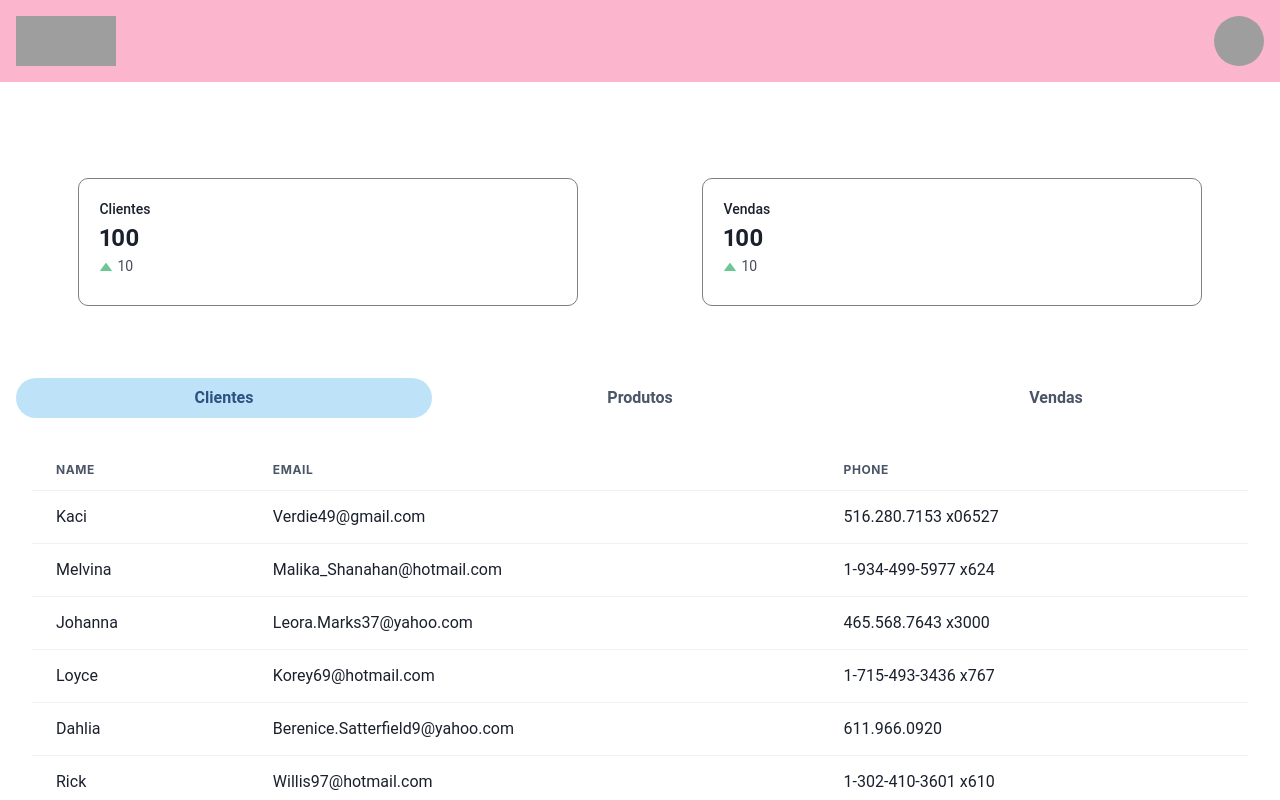
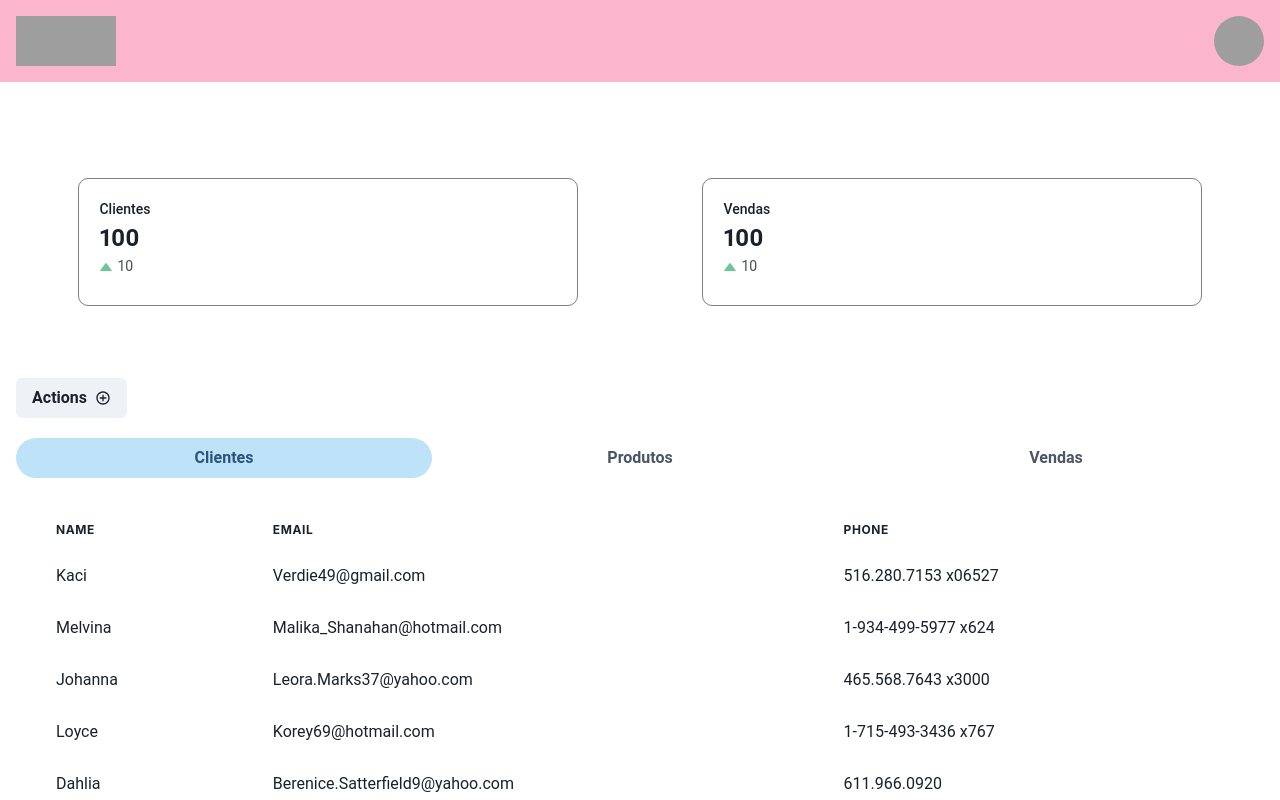
Before and after one commit to Lucas-E/finance-softex-front, a React (Vite) app: page /dashboard in a window 1280 px wide. Shown: the top 800 px of the page. Built offline with nearby package versions, Linux system fonts and the light colour scheme; grey boxes are pictures that could not be loaded; the HTML template or start-up script is replaced by a standard one.

Commit message:
adicionando botão de menu

```diff
--- a/package.json
+++ b/package.json
@@ -16,6 +16,7 @@
     "@types/axios": "^0.14.0",
     "@types/faker": "^6.6.9",
     "@types/node": "^20.11.0",
+    "@types/react-icons": "^3.0.0",
     "@types/react-router-dom": "^5.3.3",
     "axios": "^1.6.5",
     "faker": "^6.6.6",
@@ -24,6 +25,7 @@
     "match-sorter": "^6.3.1",
     "react": "^18.2.0",
     "react-dom": "^18.2.0",
+    "react-icons": "^5.0.1",
     "react-router-dom": "^6.21.2",
     "sort-by": "^1.2.0"
   },
--- a/src/components/DashboardTable/DashboardTable.tsx
+++ b/src/components/DashboardTable/DashboardTable.tsx
@@ -9,7 +9,7 @@ interface TableProps {
 const DashboardTable = ({ data, headers }: TableProps) => {
 	return (
 		<Box borderRadius="md" overflow="hidden">
-			<Table variant="simple">
+			<Table variant="stripped">
 				<Thead>
 					<Tr>
 						{headers?.map((header, index) => (
--- /dev/null
+++ b/src/components/MenuButton/CreationMenuButton.tsx
@@ -0,0 +1,25 @@
+import {
+	Menu,
+	MenuButton,
+	MenuList,
+	MenuItem,
+	Button
+} from "@chakra-ui/react";
+import { BiPlusCircle } from "react-icons/bi";
+
+const CreationMenuButton = () => {
+	return (
+		<Menu>
+			<MenuButton as={Button} rightIcon={<BiPlusCircle />}>
+				Actions
+			</MenuButton>
+			<MenuList>
+				<MenuItem>Criar Cliente</MenuItem>
+				<MenuItem>Criar Produto</MenuItem>
+				<MenuItem>Criar Venda</MenuItem>
+			</MenuList>
+		</Menu>
+	);
+};
+
+export default CreationMenuButton;
--- a/src/pages/Dashboard/Dashboard.tsx
+++ b/src/pages/Dashboard/Dashboard.tsx
@@ -3,9 +3,10 @@ import StatCard from "../../components/StatCard";
 import { Tabs, TabList, TabPanels, Tab, TabPanel } from "@chakra-ui/react";
 import DashboardTable from "../../components/DashboardTable/DashboardTable";
 import { generateFakeData } from "../../utils/functions/generateFakeDataTable";
+import CreationMenuButton from "../../components/MenuButton/CreationMenuButton";
 
 const Dashboard = () => {
-    const customerData = generateFakeData(10);
+	const customerData = generateFakeData(10);
 	return (
 		<Box>
 			<Flex align="center" justify="space-between" p={4} bg="pink.200">
@@ -22,7 +23,10 @@ const Dashboard = () => {
 				<StatCard amount={100} percentage={10} label={"Clientes"} />
 				<StatCard amount={100} percentage={10} label={"Vendas"} />
 			</Flex>
-			<Flex p={4} justify="space-between">
+			<Flex p={4} justify="space-between" flexDirection={"column"}>
+				<Box marginBottom={5}>
+					<CreationMenuButton />
+				</Box>
 				<Tabs isFitted variant="soft-rounded" width={"100%"}>
 					<TabList mb="1em">
 						<Tab>Clientes</Tab>
@@ -31,13 +35,27 @@ const Dashboard = () => {
 					</TabList>
 					<TabPanels>
 						<TabPanel>
-							<DashboardTable data={customerData} headers={['name', 'email', 'phone']} />
+							<DashboardTable
+								data={customerData}
+								headers={["name", "email", "phone"]}
+							/>
 						</TabPanel>
 						<TabPanel>
-							<DashboardTable data={null} headers={['name', 'price', 'description']}/>
+							<DashboardTable
+								data={null}
+								headers={["name", "price", "description"]}
+							/>
 						</TabPanel>
 						<TabPanel>
-							<DashboardTable data={null} headers={['customerName', 'amount', 'executedAt', 'productName']}/>
+							<DashboardTable
+								data={null}
+								headers={[
+									"customerName",
+									"amount",
+									"executedAt",
+									"productName",
+								]}
+							/>
 						</TabPanel>
 					</TabPanels>
 				</Tabs>
```
Also changed, not shown: 1 other file (tests, documents, lock files or other folders).
